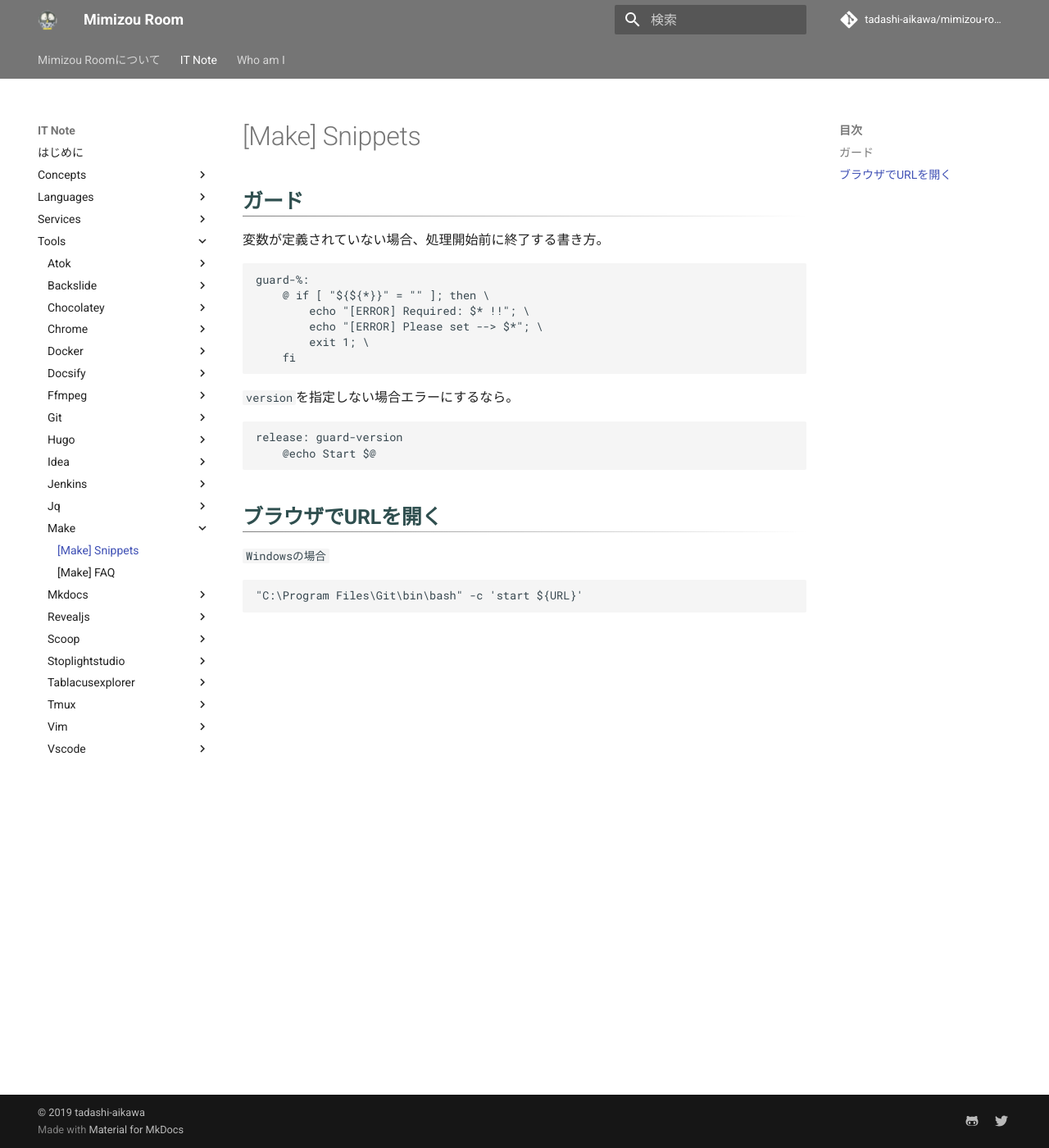
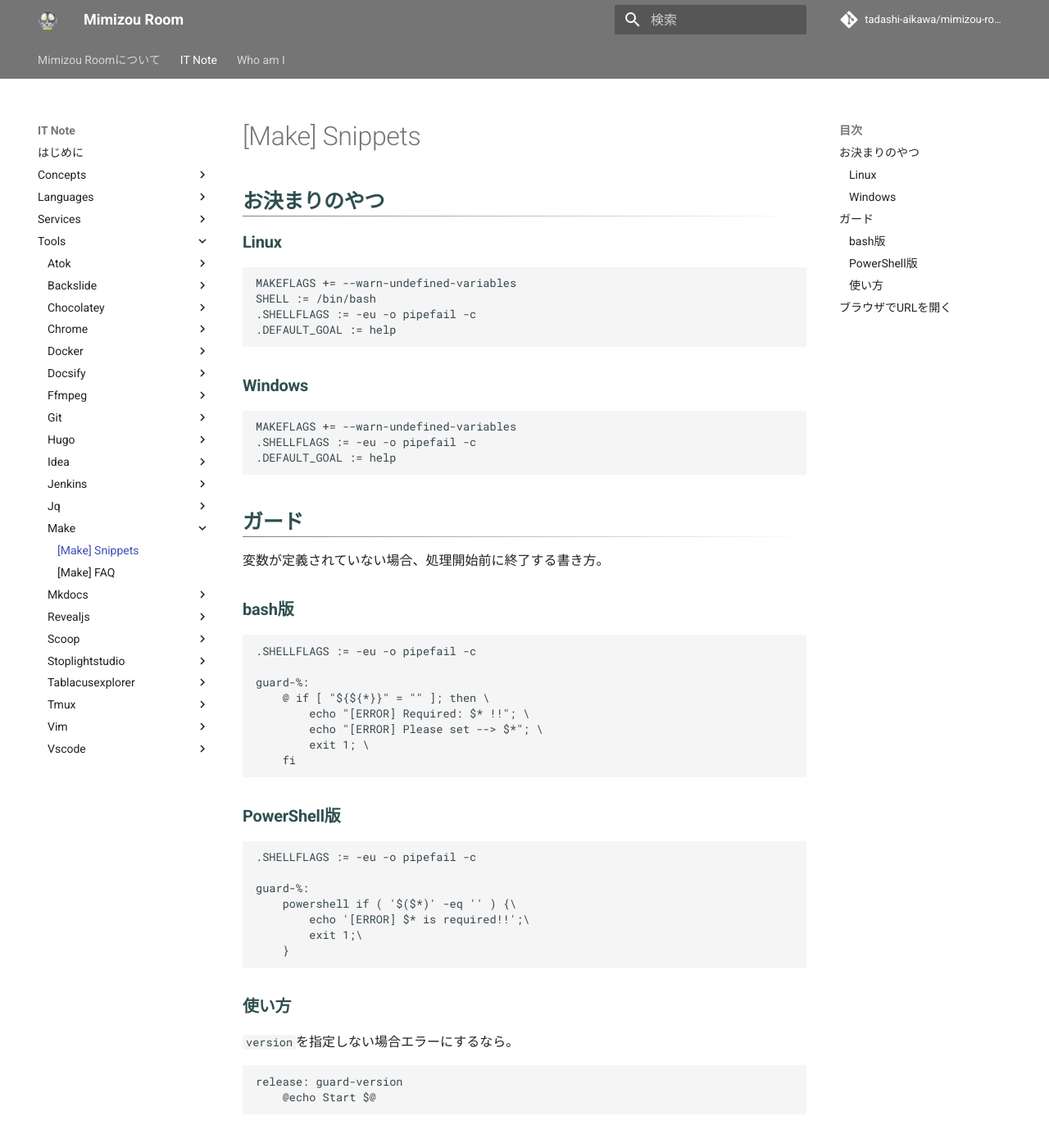
Before and after one commit to tadashi-aikawa/mimizou-room, an MkDocs documentation site: the page built from docs/IT_Note/tools/make/snippets.md, in a window 1280 px wide and 1400 px high. Shown: the whole window at 82% size. Built offline with MkDocs 1.6.1 and Material for MkDocs 9.7.7, drawn with Linux system fonts in a browser that asks for light colours; comment, search, counter and statistics services are not loaded.

Commit message:
[PowerShell] パラメータガードを追加

````diff
--- a/docs/IT_Note/tools/make/snippets.md
+++ b/docs/IT_Note/tools/make/snippets.md
@@ -1,4 +1,25 @@
 # [Make] Snippets
+
+
+お決まりのやつ
+--------------
+
+### Linux
+
+```
+MAKEFLAGS += --warn-undefined-variables
+SHELL := /bin/bash
+.SHELLFLAGS := -eu -o pipefail -c
+.DEFAULT_GOAL := help
+```
+
+### Windows
+
+```
+MAKEFLAGS += --warn-undefined-variables
+.SHELLFLAGS := -eu -o pipefail -c
+.DEFAULT_GOAL := help
+```
 
 
 ガード
@@ -6,7 +27,11 @@
 
 変数が定義されていない場合、処理開始前に終了する書き方。
 
+### bash版
+
 ```
+.SHELLFLAGS := -eu -o pipefail -c
+
 guard-%:
 	@ if [ "${${*}}" = "" ]; then \
 		echo "[ERROR] Required: $* !!"; \
@@ -14,6 +39,20 @@
 		exit 1; \
 	fi
 ```
+
+### PowerShell版
+
+```
+.SHELLFLAGS := -eu -o pipefail -c
+
+guard-%:
+	powershell if ( '$($*)' -eq '' ) {\
+		echo '[ERROR] $* is required!!';\
+		exit 1;\
+	}
+```
+
+### 使い方
 
 `version`を指定しない場合エラーにするなら。
 
````
